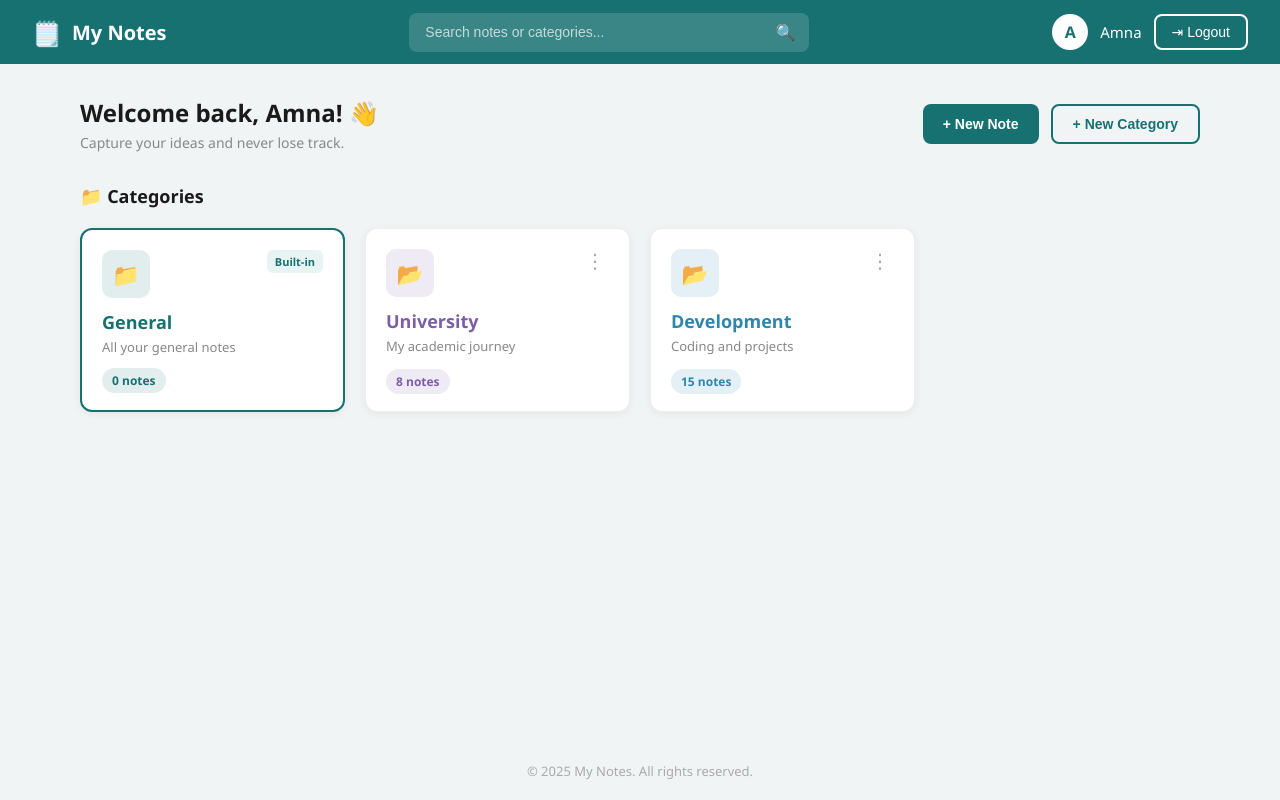
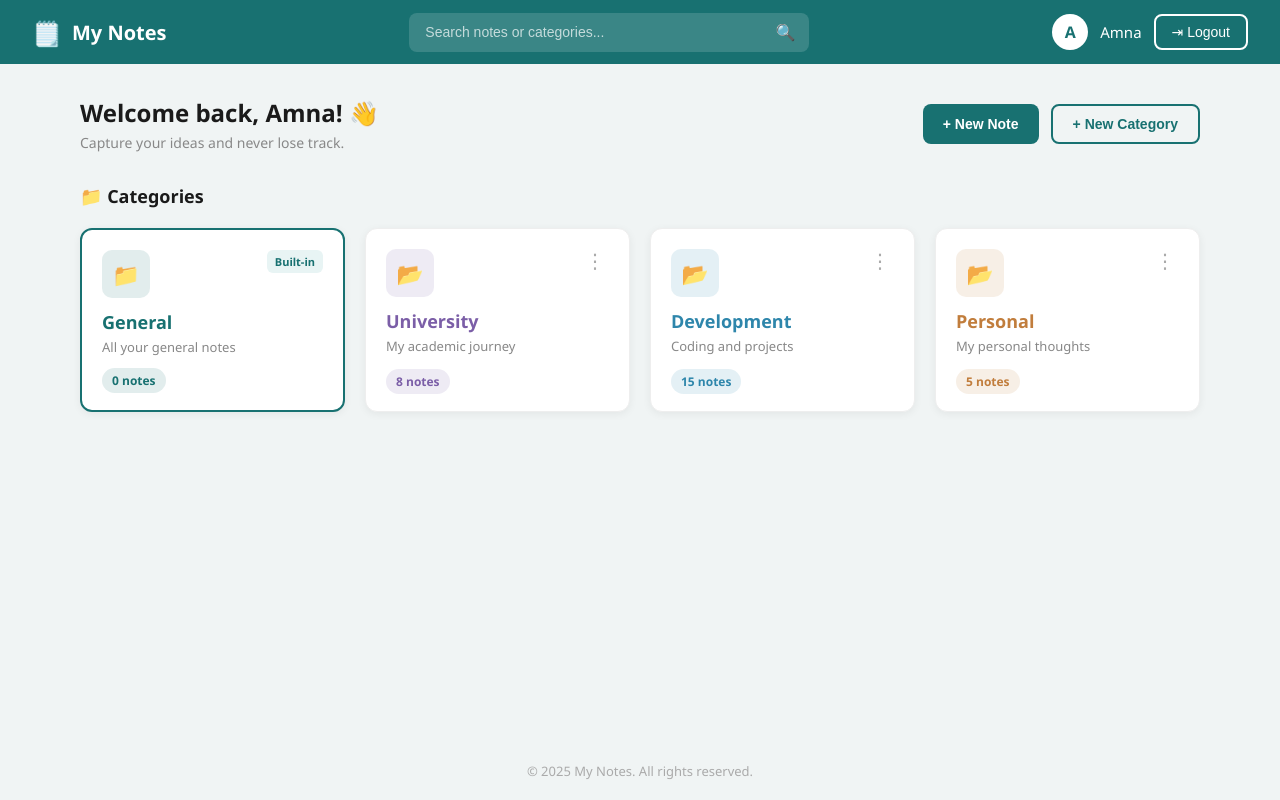
Before and after one commit to 10pshine-cohort-9/cohort-9-mern-8070-amna, a React (Vite) app in the folder frontend/: page /dashboard in a window 1280 px wide. Built offline with nearby package versions, Linux system fonts and the light colour scheme; sample sign-in values are in the browser's storage.

Commit message:
Added a Category

```diff
--- a/frontend/src/pages/Dashboard.jsx
+++ b/frontend/src/pages/Dashboard.jsx
@@ -9,6 +9,7 @@ const initialCategories = [
   { id: 1, name: 'General', description: 'All your general notes', noteCount: 0, isDefault: true, color: '#187171' },
   { id: 2, name: 'University', description: 'My academic journey', noteCount: 8, isDefault: false, color: '#7B5EA7' },
   { id: 3, name: 'Development', description: 'Coding and projects', noteCount: 15, isDefault: false, color: '#2E86AB' },
+  { id: 4, name: 'Personal', description: 'My personal thoughts', noteCount: 5, isDefault: false, color: '#C17D3C' }
 ]
 
 const colors = ['#7B5EA7', '#2E86AB', '#C17D3C', '#E05C8A', '#3DAA6E', '#E07B39']
```
